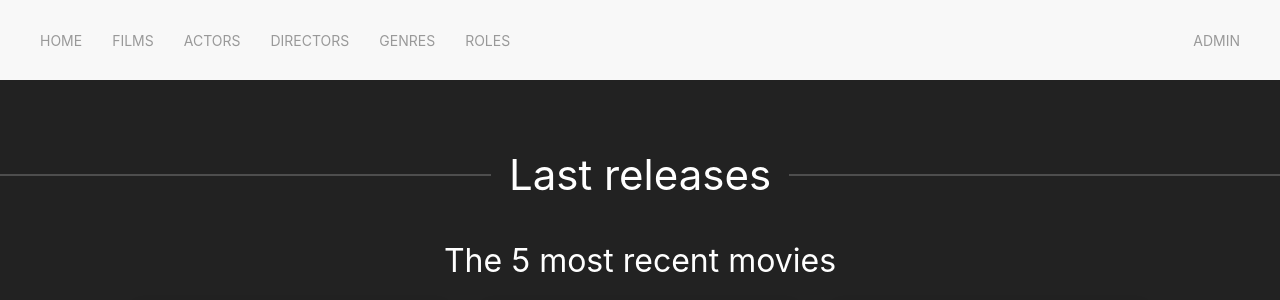
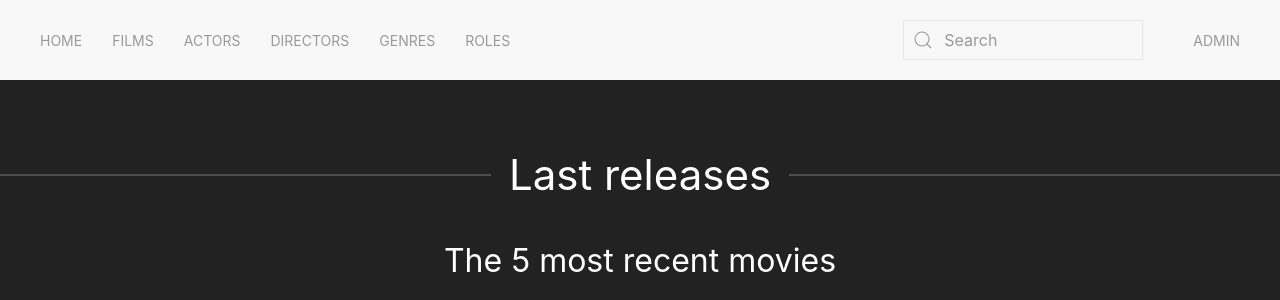
Before and after one commit to DenZaiyy/SQL_Cinema, a PHP site: page / in a window 1280 px wide. Shown: the top 300 px of the page. Run offline with PHP 8.4, Linux system fonts and the light colour scheme; data comes from the database, SQL or seed files in the repository; some libraries are stand-ins or nearby versions.

Commit message:
adding searchBox

```diff
--- a/view/template.php
+++ b/view/template.php
@@ -40,7 +40,15 @@
                         </ul>
 
                     </div>
+
                     <div class="uk-navbar-right">
+
+                        <div class="uk-margin-right">
+                            <form class="uk-search uk-search-default">
+                                <span uk-search-icon></span>
+                                <input class="uk-search-input" type="search" name="searchbar" placeholder="Search" aria-label="Search">
+                            </form>
+                        </div>
 
                         <ul class="uk-navbar-nav">
                             <li>
```
